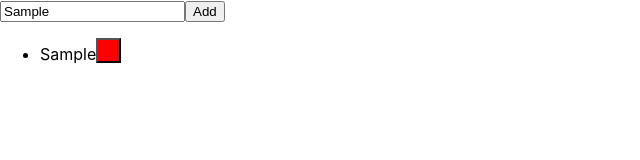
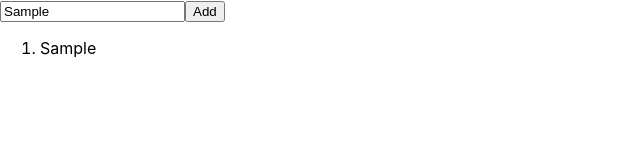
Before and after one commit to Gociszon/gociszon.github.io, a React (Create React App) app: page / in a window 1280 px wide. Both pictures are taken after typing "Sample" into the empty fields and a click on the button "Add". Shown: the top 160 px of the page, without its empty margins (0-640 px from the left). Built offline with nearby package versions, Linux system fonts and the light colour scheme.

Commit message:
feat: removing products from list

```diff
--- a/src/App.js
+++ b/src/App.js
@@ -13,7 +13,8 @@ function App() {
 function EnterProduct() {
   const [productList, setProductList] = useState([]);
   const [product, setProduct] = useState("");
-  const [style, setStyle] = useState("product");
+  const [purchased, setPurchased] = useState("product");
+  const [remove, setRemove] = useState({display: 'none'});
 
   const addProduct = () => {
     setProductList(productList => [...productList, [product]]);
@@ -23,13 +24,14 @@ function EnterProduct() {
     setProduct(event.target.value);
   }
 
-  const deleteProduct = () => {
-
+  const deleteProduct = (productToDelete) => {
+    const updatedProducts = productList.filter(product => product !== productToDelete);
+        setProductList(updatedProducts);
   }
 
   const changePurchased = () => {
-    if (style !== 'purchased') setStyle("purchased");
-    else setStyle("product");
+    if (purchased !== 'purchased') setPurchased("purchased");
+    else setPurchased("product");
   }
 
   return (
@@ -37,13 +39,16 @@ function EnterProduct() {
       <input type='text' value={product} onChange={changeProduct}/>
       <button onClick={addProduct}>Add</button>
 
-      <ul>
-        {productList.map((product, index) => <li key={index}>
-          <p><span onClick={changePurchased} className={style}>{product}</span>
-          <button style={{backgroundColor: "red", width: "25px", height: "25px"}} onClick={deleteProduct}></button>
+      <ol>
+        {productList.map((product, index) => <li key={index}
+         onMouseEnter={e => {setRemove({display: 'inline'})}}
+         onMouseLeave={e => {setRemove({display: 'none'})}}
+         >
+          <p><span onClick={changePurchased} className={purchased}>{product}</span>
+          <button onClick={() => deleteProduct(product)} style={remove}>RM</button>
           </p>
           </li>)}
-      </ul>
+      </ol>
     </>
   );
 }
```
